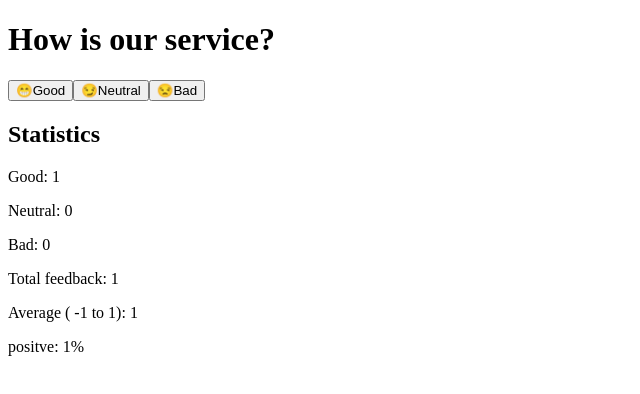
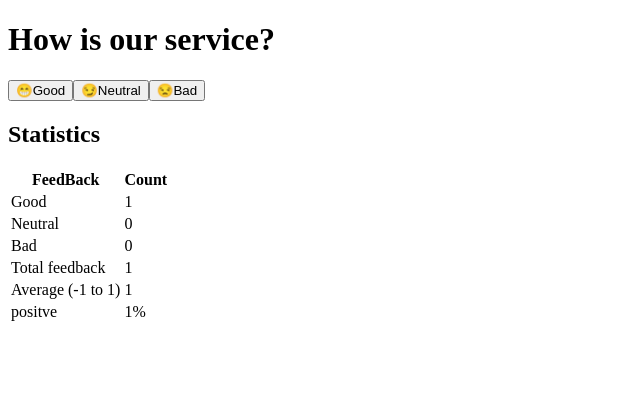
Before and after one commit to bereketmuluken804/fullstackopen-exercises, a React (Vite) app in the folder part1/unicafe/: page / in a window 1280 px wide. Both pictures are taken after a click on the button "😁Good". Shown: the top 394 px of the page, without its empty margins (0-640 px from the left). Built offline with nearby package versions, Linux system fonts and the light colour scheme.

Commit message:
Complete exercises 1.11

```diff
--- a/part1/unicafe/src/App.jsx
+++ b/part1/unicafe/src/App.jsx
@@ -2,9 +2,10 @@ import { useState } from "react";
 
 const StatLine = ({ text, value }) => {
 	return (
-		<p>
-			{text}: {value}{" "}
-		</p>
+		<tr>
+			<td>{text}</td>
+			<td>{value}</td>
+		</tr>
 	);
 };
 const Stat = ({ good, neutral, bad }) => {
@@ -21,12 +22,23 @@ const Stat = ({ good, neutral, bad }) => {
 	return (
 		<div id="stat">
 			<h2>Statistics</h2>
-			<StatLine text="Good" value={good} />
-			<StatLine text="Neutral" value={neutral} />
-			<StatLine text="Bad" value={bad} />
-			<StatLine text="Total feedback" value={total} />
-			<StatLine text="Average ( -1 to 1)" value={avg || 0} />
-			<StatLine text="positve" value={`${pos || 0}%`} />
+			<table>
+				<thead>
+					<tr>
+						<th>FeedBack</th>
+						<th>Count</th>
+					</tr>
+				</thead>
+
+				<tbody>
+					<StatLine text="Good" value={good} />
+					<StatLine text="Neutral" value={neutral} />
+					<StatLine text="Bad" value={bad} />
+					<StatLine text="Total feedback" value={total} />
+					<StatLine text="Average (-1 to 1)" value={avg || 0} />
+					<StatLine text="positve" value={`${pos || 0}%`} />
+				</tbody>
+			</table>
 		</div>
 	);
 };
```
